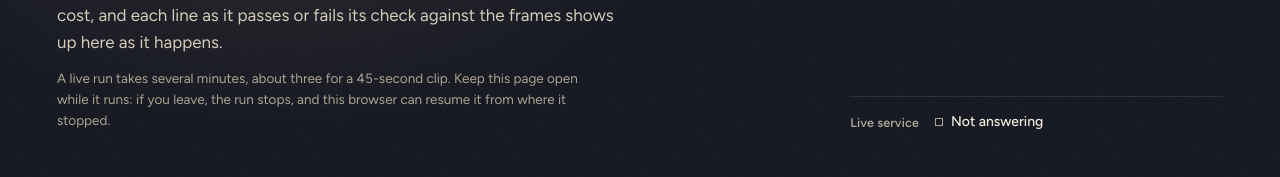
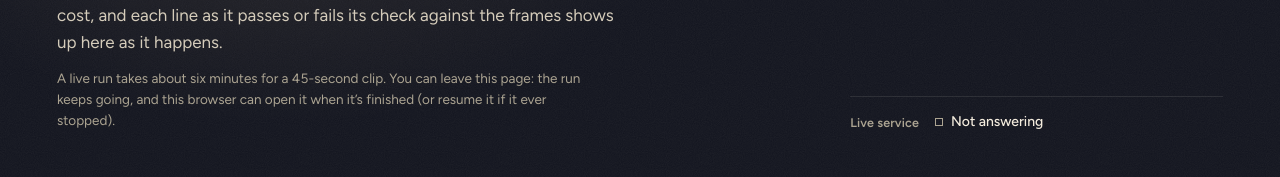
Before and after one commit to RaYYeR220/lull, a Next.js app in the folder web/: page /try in a window 1280 px wide. Shown: the part 300-477 px from the top of the page. Built offline with nearby package versions, Linux system fonts and the light colour scheme; no server answers.

Commit message:
web: the try page says a live run keeps going when you leave
On the deployed service a 45-second clip takes about six minutes and the
run finishes even after the page is closed; a stopped run can still be
resumed from this browser.

```diff
--- a/web/app/try/page.tsx
+++ b/web/app/try/page.tsx
@@ -30,8 +30,8 @@ export default async function TryPage() {
                   or fails its check against the frames shows up here as it happens.
                 </p>
                 <p className={styles.howLong} data-how-long="">
-                  A live run takes several minutes, about three for a 45-second clip. Keep this page open while it runs: if you leave, the run
-                  stops, and this browser can resume it from where it stopped.
+                  A live run takes about six minutes for a 45-second clip. You can leave this page: the run keeps going, and this browser
+                  can open it when it&rsquo;s finished (or resume it if it ever stopped).
                 </p>
               </>
             }
```
Also changed, not shown: 1 other file (tests, documents, lock files or other folders).
